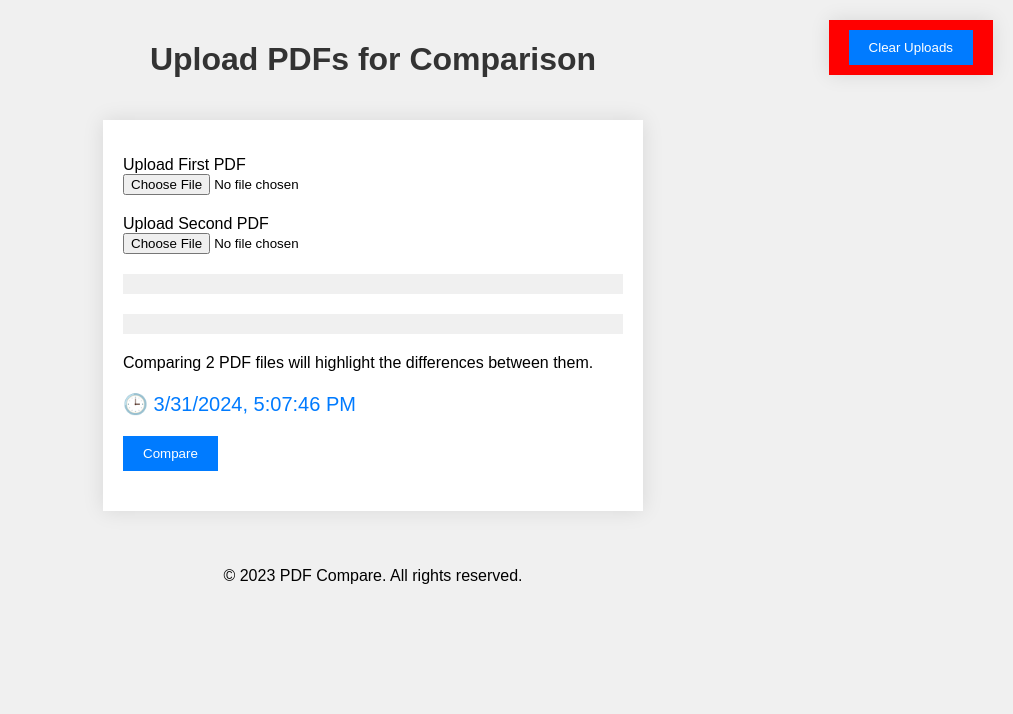
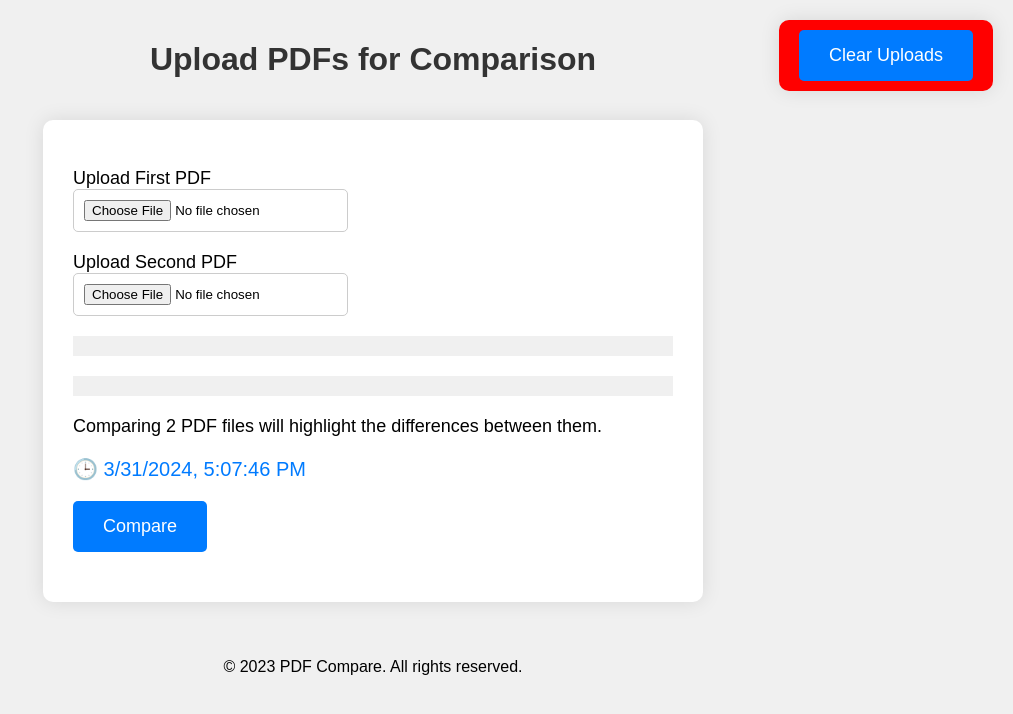
Before and after one commit to beemi/compare-pdf-scripts, a Flask app: page / in a window 1280 px wide. Shown: the top 714 px of the page, without its empty margins (267-1280 px from the left). Run offline with Flask 3, Linux system fonts and the light colour scheme.

Commit message:
fix: improve form css & style

```diff
--- a/create-pdf-files.py
+++ b/create-pdf-files.py
@@ -14,6 +14,9 @@ pdf_uat.set_font("Arial", size=12, style='B')
 pdf_uat.cell(0, 10, "The content here is mostly similar to its counterpart, with some differences.", ln=True)
 pdf_uat.set_font("Arial", size=12)
 pdf_uat.cell(0, 10, "Firstname: John Doe", ln=True)
+# add last name input for user to fill in
+pdf_uat.set_font("Arial", size=12)
+pdf_uat.cell(0, 10, "Lastname: ________", ln=True)
 # Add a watermark for UAT
 pdf_uat.set_font("Arial", style='I', size=50)
 pdf_uat.set_text_color(220, 220, 220)
@@ -35,6 +38,9 @@ pdf_prod.set_font("Times", size=12, style='B')
 pdf_prod.cell(0, 10, "Most content is identical to its UAT version, with minor variances.", ln=True)
 pdf_prod.set_font("Times", size=12, style='BI')  # Slight change in style for user input text
 pdf_prod.cell(0, 10, "Firstname: Jane Smith", ln=True)  # Change in user input text
+# add last name input for user to fill in
+pdf_prod.set_font("Arial", size=12)
+pdf_prod.cell(0, 10, "Lastname: ________", ln=True)
 # Add a watermark for Prod
 pdf_prod.set_font("Times", style='B', size=50)
 pdf_prod.set_text_color(200, 200, 200)
--- a/templates/upload.html
+++ b/templates/upload.html
@@ -1,5 +1,5 @@
 <!DOCTYPE html>
-<html>
+<html lang="en">
 <head>
     <title>PDF Compare</title>
     <style>
@@ -17,33 +17,41 @@
         }
 
         form {
-            max-width: 500px;
+            max-width: 600px; /* Increase the form width */
             margin: 0 auto;
-            padding: 20px;
+            padding: 30px; /* Increase the padding */
             background-color: #fff;
             box-shadow: 0px 0px 20px rgba(0, 0, 0, 0.1);
+            border-radius: 10px; /* Add border radius */
         }
 
         form p {
             margin-bottom: 20px;
+            font-size: 18px; /* Increase the font size */
         }
 
         form input[type="file"] {
             display: block;
             margin-bottom: 10px;
+            padding: 10px; /* Add padding */
+            border: 1px solid #ccc; /* Add border */
+            border-radius: 5px; /* Add border radius */
         }
 
         form input[type="submit"] {
             background-color: #007BFF;
             color: #fff;
-            padding: 10px 20px;
+            padding: 15px 30px; /* Increase the padding */
             border: none;
             cursor: pointer;
+            font-size: 18px; /* Increase the font size */
+            border-radius: 5px; /* Add border radius */
         }
 
         form input[type="submit"]:hover {
             background-color: #0056b3;
         }
+
 
         #pdf1Name, #pdf2Name {
             font-weight: bold; /* Make the text bold */
@@ -96,7 +104,7 @@
         {{ form.pdf2.label }}<br>
         {{ form.pdf2(id='pdf2', required=True) }}  <!-- add required attribute here -->
     </p>
-    <p id="pdf1Name"></p>  <!-- New paragraph element to display the name of the first PDF -->
+    <p id="pdf1Name"></p>
     <p id="pdf2Name"></p>  <!-- New paragraph element to display the name of the second PDF -->
     <p>
         Comparing 2 PDF files will highlight the differences between them.
```
Also changed, not shown: templates/output.html (+6 -2 lines), 2 other files.
